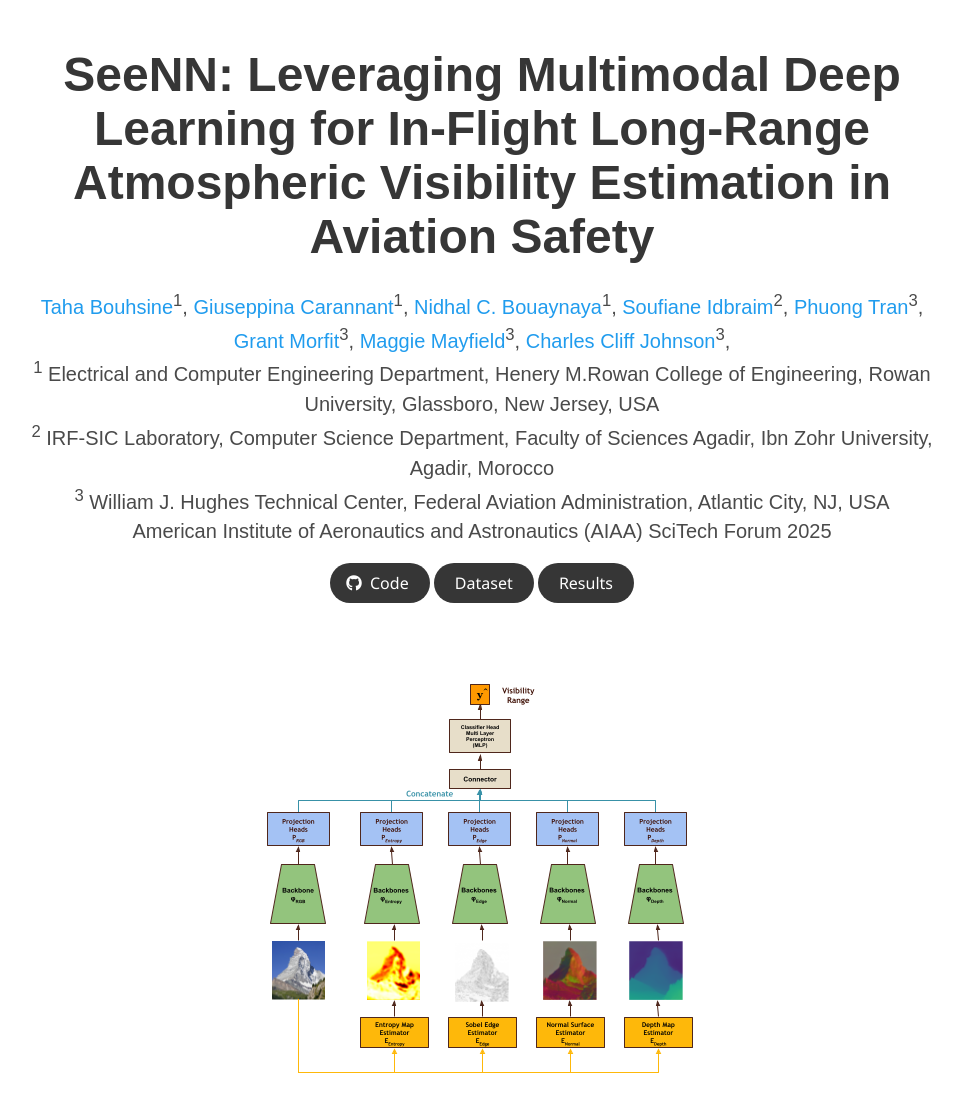
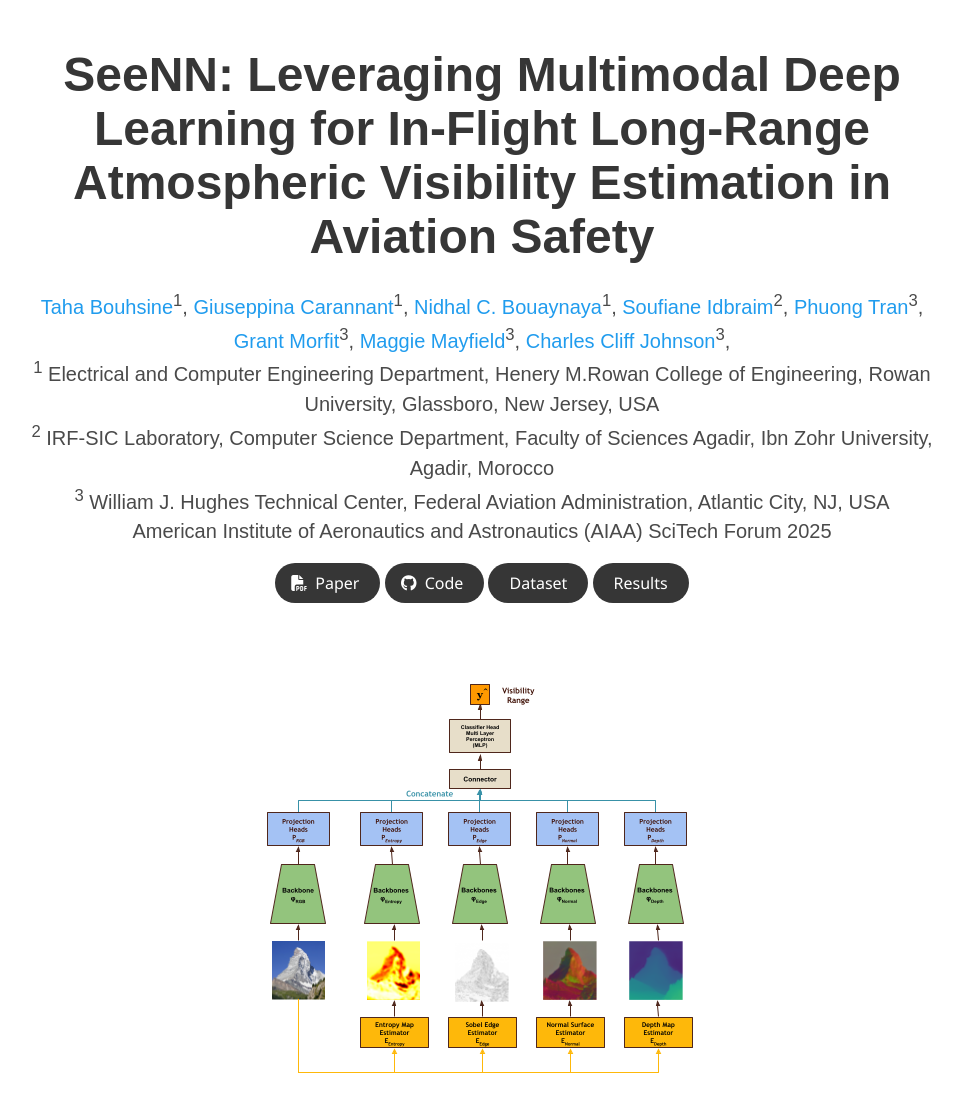
Before and after one commit to mlnomadpy/seeNN-paper, a plain HTML site: page index.html in a window 1280 px wide. Shown: the top 1100 px of the page, without its empty margins (158-1120 px from the left). Drawn offline with nearby package versions, Linux system fonts and the light colour scheme; some icons are missing; a web font is replaced by a local one.

Commit message:
added the pdf

```diff
--- a/index.html
+++ b/index.html
@@ -90,6 +90,17 @@
 
             <div class="column has-text-centered">
               <div class="publication-links">
+
+                <!-- Paper PDF link -->
+                <span class="link-block">
+                  <a href="static/pdfs/SeeNN.pdf" target="_blank"
+                    class="external-link button is-normal is-rounded is-dark">
+                    <span class="icon">
+                      <i class="fas fa-file-pdf"></i>
+                    </span>
+                    <span>Paper</span>
+                  </a>
+                </span>
 
                 <!-- Supplementary PDF link -->
                 <!-- <span class="link-block">
```
Also changed, not shown: 2 other files.
